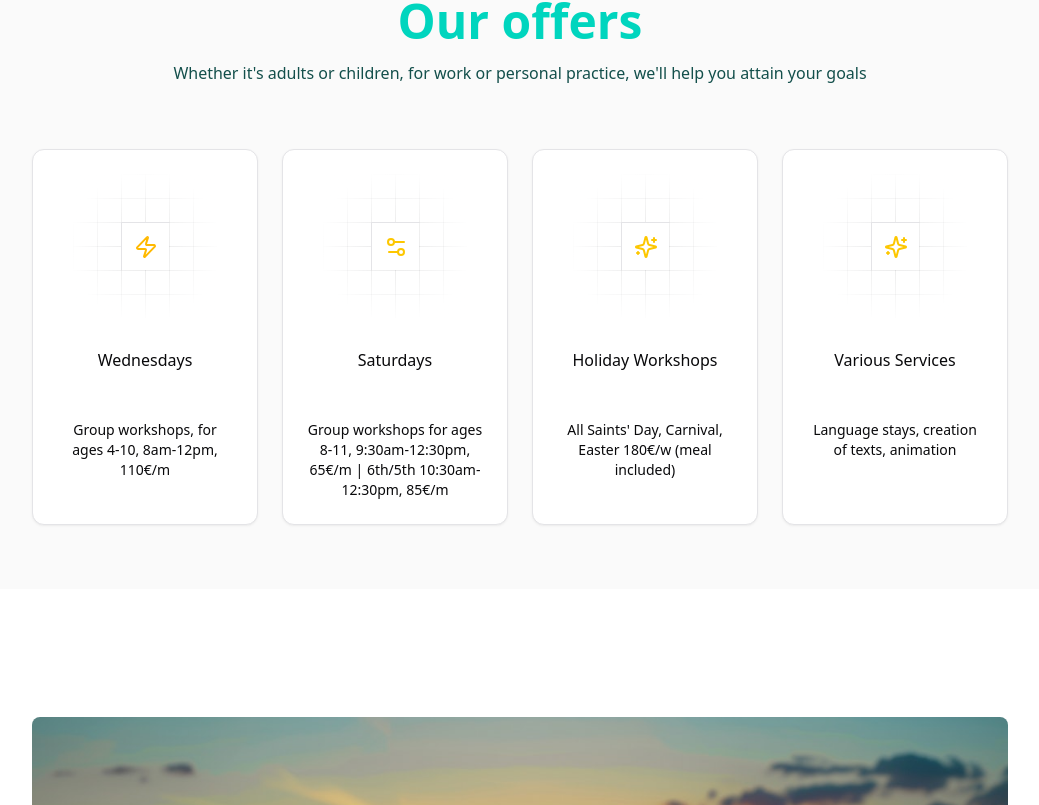
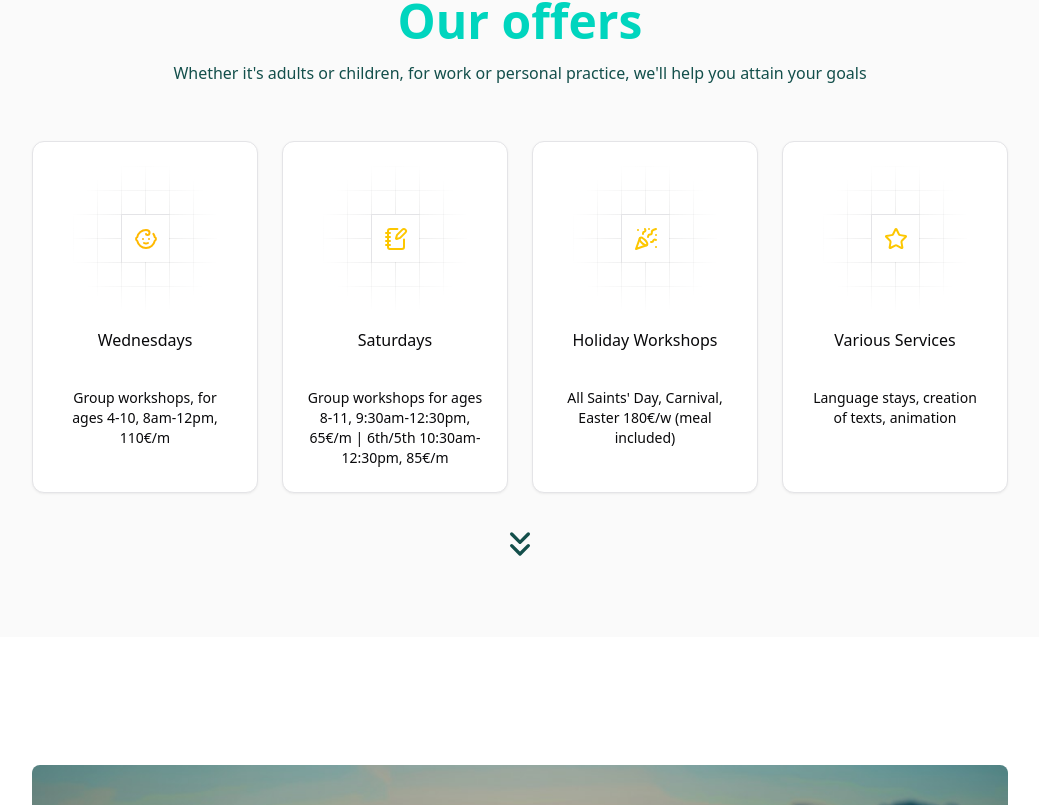
Before and after one commit to EverybodySurf/english-solution, a Next.js app: page / in a window 1280 px wide. Shown: the part 755-1560 px from the top of the page, without its empty margins (120-1159 px from the left). Built offline with nearby package versions, Linux system fonts and the light colour scheme.

Commit message:
continued tuning features ux

```diff
--- a/components/features-1.tsx
+++ b/components/features-1.tsx
@@ -1,75 +1,94 @@
 'use client'
 import { Card, CardContent, CardHeader } from '@/components/ui/card'
-import { Settings2, Sparkles, Zap } from 'lucide-react'
+import { Baby, NotebookPen, PartyPopper, Star } from 'lucide-react'
 import { ReactNode } from 'react'
 import { useTranslation } from 'react-i18next'
+import Link from 'next/link'
 
 export default function Features() {
     const { t } = useTranslation()
     return (
-        <section className="bg-zinc-50 py-16 md:py-16 dark:bg-transparent scroll-mt-10" id="features-1">
+        <section className="bg-zinc-50 py-16 md:py-16 dark:bg-transparent scroll-mt-8" id="features-1">
             <div className="@container mx-auto max-w-5xl px-6">
                 <div className="text-center">
                     <h2 className="text-teal-400 text-balance text-4xl font-semibold lg:text-5xl">{t('Our offers')}</h2>
                     <p className="mt-4">{t("Whether it's adults or children, for work or personal practice, we'll help you attain your goals")}</p>
                 </div>
-                <div className="@min-4xl:max-w-full @min-4xl:grid-cols-4 mx-auto mt-8 grid max-w-sm gap-6 *:text-center md:mt-16">
+                <div className="@min-4xl:max-w-full @min-4xl:grid-cols-4 mx-auto mt-8 lg:mt-14 grid max-w-sm gap-6 *:text-center md:mt-16">
                     <Card className="group shadow-zinc-950/5">
                         <CardHeader className="pb-3">
                             <CardDecorator>
-                                <Zap className="size-6 text-amber-400" aria-hidden />
+                                <Baby className="size-6 text-amber-400" aria-hidden />
                             </CardDecorator>
 
-                            <h3 className="mt-6 font-medium">{t('Wednesdays')}</h3>
+                            <h3 className="mt-3 font-medium">{t('Wednesdays')}</h3>
                         </CardHeader>
 
                         <CardContent>
-                            <p className="mt-3 text-sm">{t('Group workshops, for ages 4-10, 8am-12pm, 110€/m')}</p>
+                            <p className="text-sm">{t('Group workshops, for ages 4-10, 8am-12pm, 110€/m')}</p>
                         </CardContent>
                     </Card>
 
                     <Card className="group shadow-zinc-950/5">
                         <CardHeader className="pb-3">
                             <CardDecorator>
-                                <Settings2 className="size-6 text-yellow-400" aria-hidden />
+                                <NotebookPen className="size-6 text-yellow-400" aria-hidden />
                             </CardDecorator>
 
-                            <h3 className="mt-6 font-medium">{t('Saturdays')}</h3>
+                            <h3 className="mt-3 font-medium">{t('Saturdays')}</h3>
                         </CardHeader>
 
                         <CardContent>
-                            <p className="mt-3 text-sm">{t('Group workshops for ages 8-11, 9:30am-12:30pm, 65€/m | 6th/5th 10:30am-12:30pm, 85€/m')}</p>
+                            <p className="text-sm">{t('Group workshops for ages 8-11, 9:30am-12:30pm, 65€/m | 6th/5th 10:30am-12:30pm, 85€/m')}</p>
                         </CardContent>
                     </Card>
 
                     <Card className="group shadow-zinc-950/5">
                         <CardHeader className="pb-3">
                             <CardDecorator>
-                                <Sparkles className="size-6 text-yellow-400" aria-hidden />
+                                <PartyPopper className="size-6 text-yellow-400" aria-hidden />
                             </CardDecorator>
 
-                            <h3 className="mt-6 font-medium">{t('Holiday Workshops')}</h3>
+                            <h3 className="mt-3 font-medium">{t('Holiday Workshops')}</h3>
                         </CardHeader>
 
                         <CardContent>
-                            <p className="mt-3 text-sm">{t("All Saints' Day, Carnival, Easter 180€/w (meal included)")}</p>
+                            <p className="text-sm">{t("All Saints' Day, Carnival, Easter 180€/w (meal included)")}</p>
                         </CardContent>
                     </Card>
 
                     <Card className="group shadow-zinc-950/5">
                         <CardHeader className="pb-3">
                             <CardDecorator>
-                                <Sparkles className="size-6 text-yellow-400" aria-hidden />
+                                <Star className="size-6 text-yellow-400" aria-hidden />
                             </CardDecorator>
 
-                            <h3 className="mt-6 font-medium">{t('Various Services')}</h3>
+                            <h3 className="mt-3 font-medium">{t('Various Services')}</h3>
                         </CardHeader>
 
                         <CardContent>
-                            <p className="mt-3 text-sm">{t("Language stays, creation of texts, animation")}</p>
+                            <p className="text-sm">{t("Language stays, creation of texts, animation")}</p>
                         </CardContent>
                     </Card>
                 </div>
+                <div className="flex sm:pt-10 md:pt-16 lg:pt-10 items-center justify-center w-full">
+                            <Link href="#content-3">
+                                <svg
+                                    xmlns="http://www.w3.org/2000/svg"
+                                    width="40"
+                                    height="40"
+                                    viewBox="0 0 24 24"
+                                    fill="none"
+                                    stroke="currentColor"
+                                    strokeWidth="2"
+                                    strokeLinecap="round"
+                                    strokeLinejoin="round"
+                                    className="lucide lucide-chevrons-down-icon lucide-chevrons-down animate-bounce">
+                                        <path d="m7 6 5 5 5-5"/>
+                                        <path d="m7 13 5 5 5-5"/>
+                                </svg>
+                            </Link>
+                        </div>
             </div>
         </section>
     )
--- a/components/hero8-header.tsx
+++ b/components/hero8-header.tsx
@@ -14,7 +14,7 @@ export const HeroHeader = () => {
     const { t } = useTranslation()
 
     const menuItems = [
-        { name: t('Features'), href: '#features-1' },
+        { name: t('Our offers'), href: '#features-1' },
         { name: t('Experiential learning'), href: '#content-3' },
         { name: t('Practice/English Buddy'), href: '#chatbot' },
     //  { name: t('About'), href: '#link' },
```
